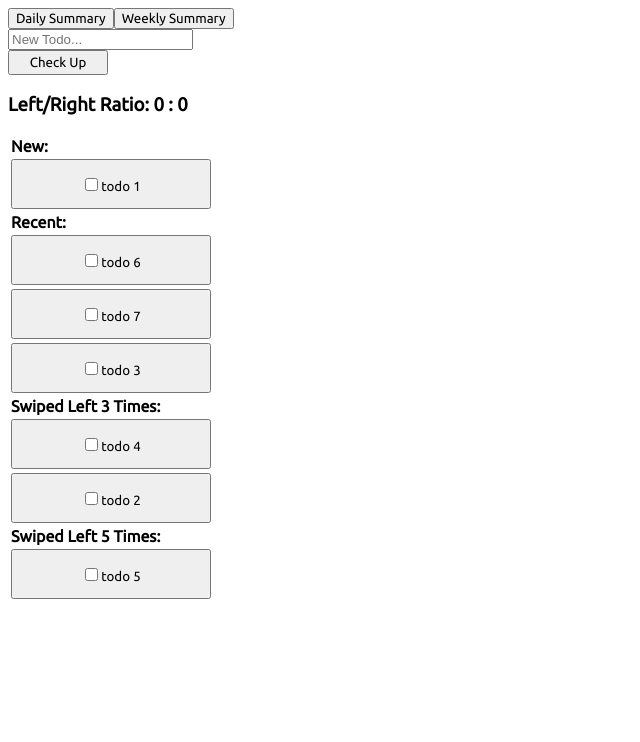
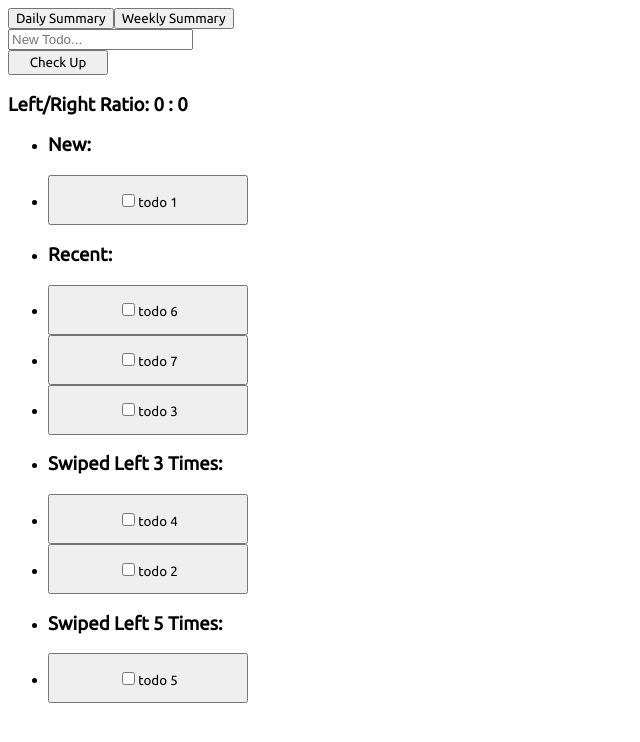
Before and after one commit to RW-77/Todo-nder, a React (Create React App) app: page / in a window 1280 px wide. Shown: the top 742 px of the page, without its empty margins (0-640 px from the left). Built offline with nearby package versions, Linux system fonts and the light colour scheme.

Commit message:
finalized data structure changes from table to list

```diff
--- a/src/App.css
+++ b/src/App.css
@@ -19,18 +19,9 @@ button {
     width: 200px;
 }
 
-th {
+h3 {
     font-family: 'Ubuntu', sans-serif;
-    font-weight: bold;
-}
-
-td {
-    font-family: 'Ubuntu', sans-serif;
-    font-weight: bold;
-}
-
-th {
-    text-align: left;
+    font-weight: none;
 }
 
 p {
--- a/src/App.js
+++ b/src/App.js
@@ -15,36 +15,34 @@
 import {useState} from 'react';
 import "./App.css";
 
-function TodolistRow({todo}) {
+function Todo({todo}) {
   return (
-    <tr>
-      <td>
+    <li>
       <button>
         <form>
-            <input type="checkbox">
-            </input>
+          <input type="checkbox"></input>
         <label>
           {todo.name}
         </label>
         </form>
       </button>
-      </td>
-    </tr>
+    </li>
+
   );
 }
 
-function TodolistCategoryRow({category}) {
+function TodoCategory({category}) {
 
   return (
-    <tr>
-      <th>
+    <li>
+      <h3>
         {category}
-      </th>
-    </tr>
+      </h3>
+    </li>
   );
 }
 
-function TodolistTable({todos, stats, onTodosChange, onStatsChange}) {
+function Todolist({todos, stats, onTodosChange, onStatsChange}) {
 
   const rows = [];
   let lastCategory = null;
@@ -62,24 +60,24 @@ function TodolistTable({todos, stats, onTodosChange, onStatsChange}) {
     }
     if(category !== lastCategory) {
       rows.push(
-        <TodolistCategoryRow
-          category={category} />
+        <TodoCategory
+          category={category}
+          key={category.toLowerCase().split("").join("_")} />
       );
       lastCategory = category;
     }
     rows.push(
-      <TodolistRow
-        todo={todo} />
+      <Todo
+        todo={todo}
+        key={todo.id} />
     );
   });
 
   return (
     <div>
-      <table>
-        <tbody>
+      <ul>
         {rows}
-        </tbody>
-      </table>
+      </ul>
     </div>
   );
 }
@@ -104,6 +102,7 @@ function UtilitiesBar({stats, todos, setTodos, setStats}) {
         }
       });
       if(!repeat) {
+        console.log("not a repeat"); // debug
         setTodos(
           [{
             name: input,
@@ -165,7 +164,7 @@ function TodolistPage() {
         todos={todos}
         onTodosChange={setTodos}
         onStatsChange={setStats} />
-      <TodolistTable
+      <Todolist
         todos={todos}
         stats={stats}
         setTodos={setTodos}
```
Lines whose indentation alone changed are shown as unchanged.
